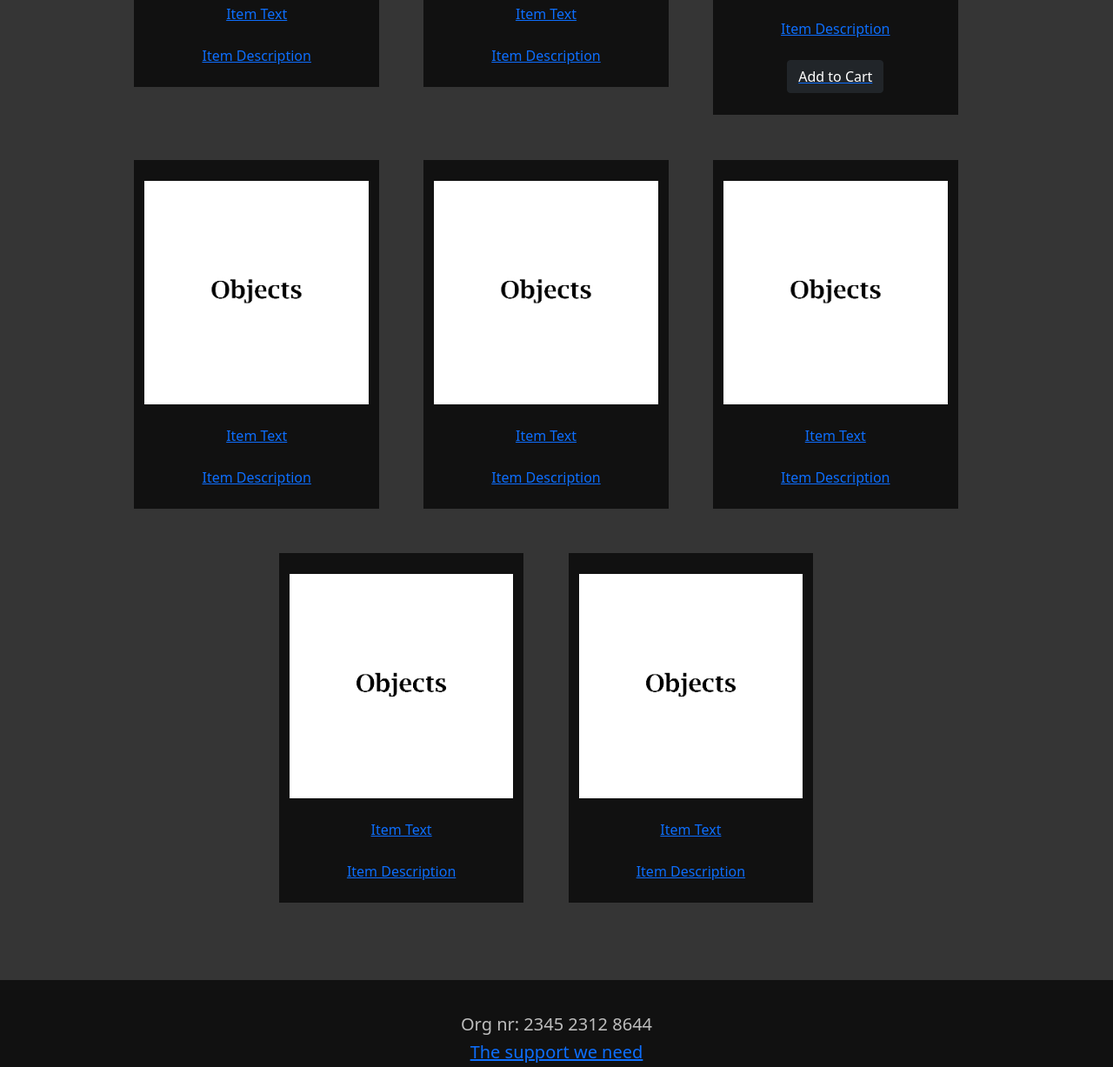
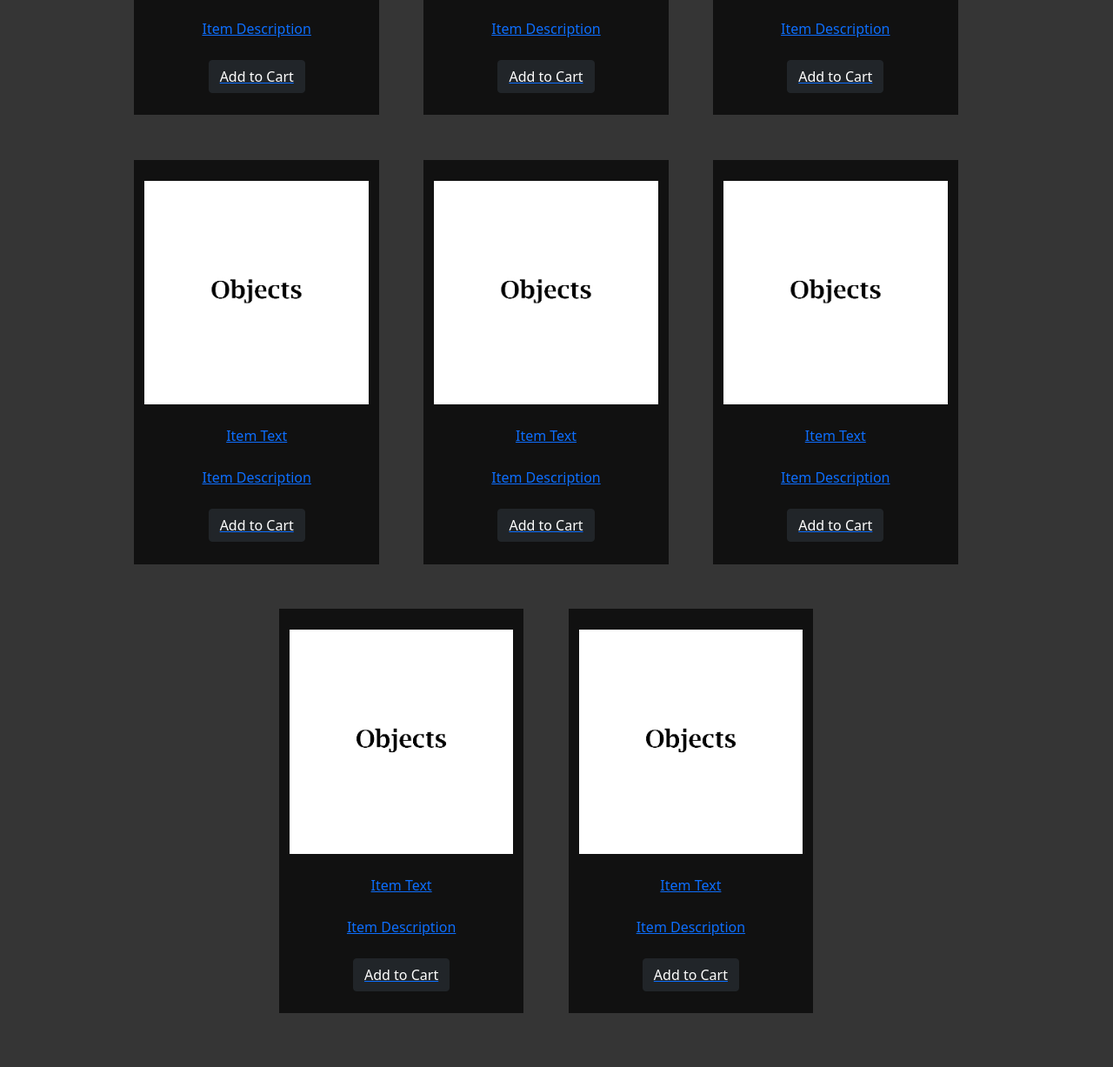
Before and after one commit to ChristianWestgaard/DarkWear, a plain HTML site: page index.html in a window 1280 px wide. Shown: the part 397-1624 px from the top of the page at 87% size. Drawn offline with nearby package versions, Linux system fonts and the light colour scheme; a web font is replaced by a local one.

Commit message:
Update index.html

```diff
--- a/index.html
+++ b/index.html
@@ -127,12 +127,14 @@
           <div class="itemImg rounded"><img class="mIImg" src="./images/OBJ.jpg" alt=""></div><br>
           <div class="mITxt">Item Text</div><br>
           <div class="mIDesc">Item Description</div><br>
+          <div class="addToCartbtn"><button class="btn btn-dark" onclick="">Add to Cart</button></div>
         </a> </div>
 
       <div id="jewlery" class="mI col shopItem"><a href="./productCloseup.html"><br>
           <div class="itemImg rounded"><img class="mIImg" src="./images/OBJ.jpg" alt=""></div><br>
           <div class="mITxt">Item Text</div><br>
           <div class="mIDesc">Item Description</div><br>
+          <div class="addToCartbtn"><button class="btn btn-dark" onclick="">Add to Cart</button></div>
         </a></div>
 
       <div id="jewlery" class="mI col shopItem"><a href="./productCloseup.html"><br>
@@ -148,18 +150,21 @@
           <div class="itemImg rounded"><img class="mIImg" src="./images/OBJ.jpg" alt=""></div><br>
           <div class="mITxt">Item Text</div><br>
           <div class="mIDesc">Item Description</div><br>
+          <div class="addToCartbtn"><button class="btn btn-dark" onclick="">Add to Cart</button></div>
         </a></div>
 
       <div id="pants" class="mI col shopItem"><a href="./productCloseup.html"><br>
           <div class="itemImg rounded"><img class="mIImg" src="./images/OBJ.jpg" alt=""></div><br>
           <div class="mITxt">Item Text</div><br>
           <div class="mIDesc">Item Description</div><br>
+          <div class="addToCartbtn"><button class="btn btn-dark" onclick="">Add to Cart</button></div>
         </a> </div>
 
       <div id="pants" class="mI col shopItem"><a href="./productCloseup.html"><br>
           <div class="itemImg rounded"><img class="mIImg" src="./images/OBJ.jpg" alt=""></div><br>
           <div class="mITxt">Item Text</div><br>
           <div class="mIDesc">Item Description</div><br>
+          <div class="addToCartbtn"><button class="btn btn-dark" onclick="">Add to Cart</button></div>
         </a></div>
 
 
@@ -168,12 +173,14 @@
           <div class="itemImg rounded"><img class="mIImg" src="./images/OBJ.jpg" alt=""></div><br>
           <div class="mITxt">Item Text</div><br>
           <div class="mIDesc">Item Description</div><br>
+          <div class="addToCartbtn"><button class="btn btn-dark" onclick="">Add to Cart</button></div>
         </a></div>
 
       <div id="hoodies" class="mI col shopItem"><a href="./productCloseup.html"><br>
           <div class="itemImg rounded"><img class="mIImg" src="./images/OBJ.jpg" alt=""></div><br>
           <div class="mITxt">Item Text</div><br>
           <div class="mIDesc">Item Description</div><br>
+          <div class="addToCartbtn"><button class="btn btn-dark" onclick="">Add to Cart</button></div>
         </a></div>
 
     </div>
```
